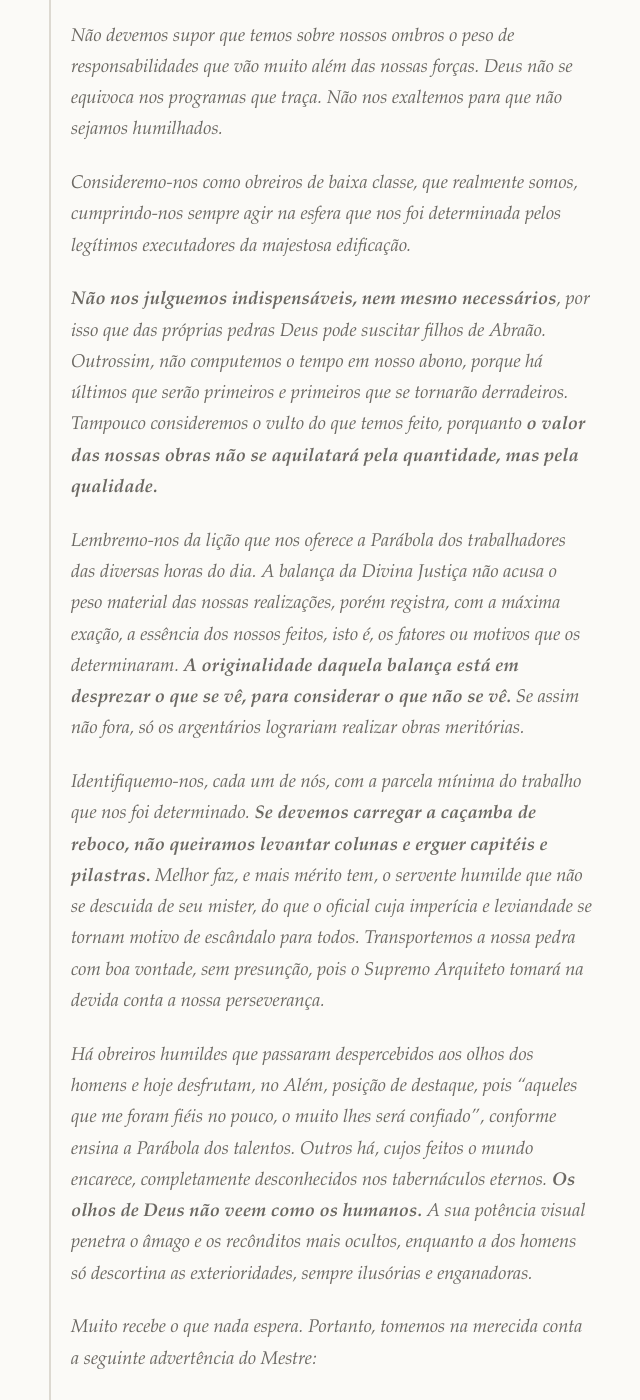
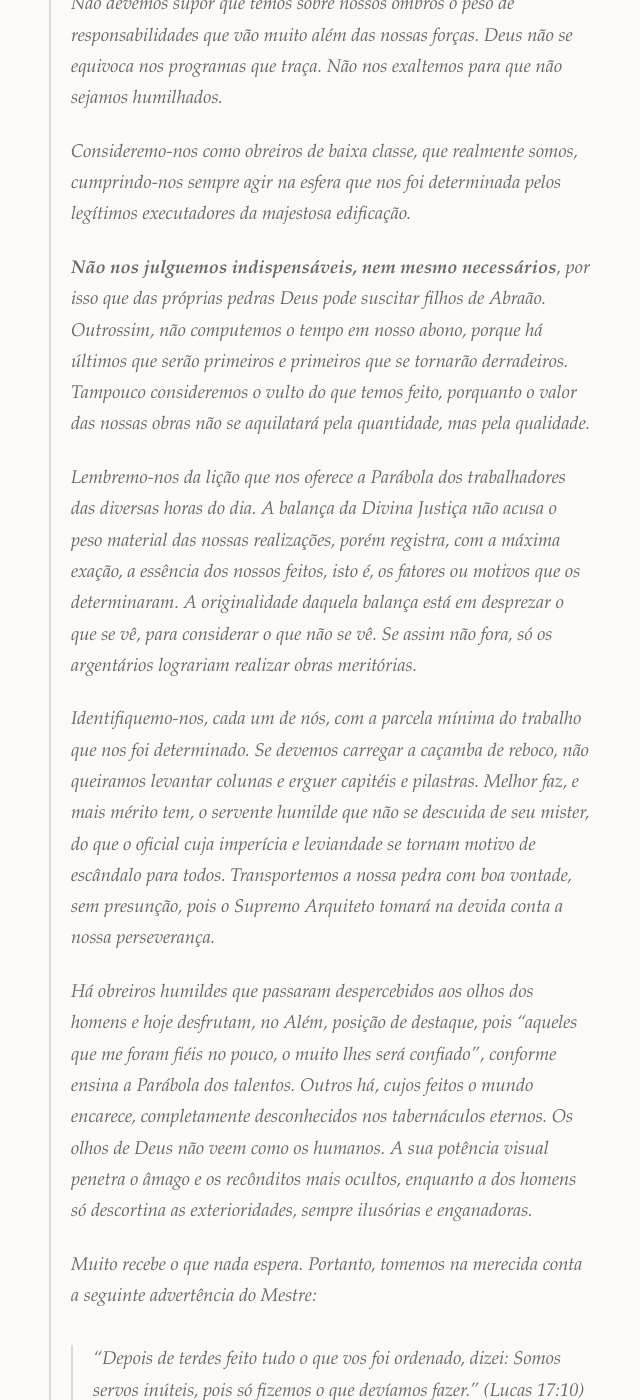
Before and after one commit to wfaquieri/singelas-referencias, a Jekyll site: the page built from _posts/2011-10-26-aos-obreiros-do-senhor.md, in a window 1280 px wide and 1400 px high, scrolled down 981 px. Shown: the whole window, without its empty margins (319-959 px from the left). Built offline with Jekyll 4.4.1, drawn with Linux system fonts in a browser that asks for light colours; some of the changed text lies outside the part shown.

```diff
--- a/_posts/2011-10-26-aos-obreiros-do-senhor.md
+++ b/_posts/2011-10-26-aos-obreiros-do-senhor.md
@@ -14,19 +14,19 @@ description: "Trecho de Na Seara do Mestre, de Vinícius, sobre a desproporção
 >
 > Por misericórdia nos foi outorgada a oportunidade de desempenharmos certas tarefas de pouca monta dentro da imensidade daquele labor, de acordo com as nossas restritas e acanhadas possibilidades. Dizemos por misericórdia, porque se trata de facultar aos devedores os meios de ressarcirem seus débitos atrasados.
 >
-> **A parte que toca a cada um de nós pode ser comparada às sombras de um grande quadro. Tomar, portanto, esta parte ínfima como sendo o quadro completo é simplesmente irrisório.** Demais, essa pretensão pode inutilizar-nos, tornando-nos incapazes de fazer o mínimo de que fomos incumbidos. Seremos, nessa hipótese, substituídos, talvez com vantagem para a consecução da obra, e grande desproveito para nós.
+> A parte que toca a cada um de nós pode ser comparada às sombras de um grande quadro. Tomar, portanto, esta parte ínfima como sendo o quadro completo é simplesmente irrisório. Demais, essa pretensão pode inutilizar-nos, tornando-nos incapazes de fazer o mínimo de que fomos incumbidos. Seremos, nessa hipótese, substituídos, talvez com vantagem para a consecução da obra, e grande desproveito para nós.
 >
 > Não devemos supor que temos sobre nossos ombros o peso de responsabilidades que vão muito além das nossas forças. Deus não se equivoca nos programas que traça. Não nos exaltemos para que não sejamos humilhados.
 >
 > Consideremo-nos como obreiros de baixa classe, que realmente somos, cumprindo-nos sempre agir na esfera que nos foi determinada pelos legítimos executadores da majestosa edificação.
 >
-> **Não nos julguemos indispensáveis, nem mesmo necessários**, por isso que das próprias pedras Deus pode suscitar filhos de Abraão. Outrossim, não computemos o tempo em nosso abono, porque há últimos que serão primeiros e primeiros que se tornarão derradeiros. Tampouco consideremos o vulto do que temos feito, porquanto **o valor das nossas obras não se aquilatará pela quantidade, mas pela qualidade.**
+> **Não nos julguemos indispensáveis, nem mesmo necessários**, por isso que das próprias pedras Deus pode suscitar filhos de Abraão. Outrossim, não computemos o tempo em nosso abono, porque há últimos que serão primeiros e primeiros que se tornarão derradeiros. Tampouco consideremos o vulto do que temos feito, porquanto o valor das nossas obras não se aquilatará pela quantidade, mas pela qualidade.
 >
-> Lembremo-nos da lição que nos oferece a Parábola dos trabalhadores das diversas horas do dia. A balança da Divina Justiça não acusa o peso material das nossas realizações, porém registra, com a máxima exação, a essência dos nossos feitos, isto é, os fatores ou motivos que os determinaram. **A originalidade daquela balança está em desprezar o que se vê, para considerar o que não se vê.** Se assim não fora, só os argentários lograriam realizar obras meritórias.
+> Lembremo-nos da lição que nos oferece a Parábola dos trabalhadores das diversas horas do dia. A balança da Divina Justiça não acusa o peso material das nossas realizações, porém registra, com a máxima exação, a essência dos nossos feitos, isto é, os fatores ou motivos que os determinaram. A originalidade daquela balança está em desprezar o que se vê, para considerar o que não se vê. Se assim não fora, só os argentários lograriam realizar obras meritórias.
 >
-> Identifiquemo-nos, cada um de nós, com a parcela mínima do trabalho que nos foi determinado. **Se devemos carregar a caçamba de reboco, não queiramos levantar colunas e erguer capitéis e pilastras.** Melhor faz, e mais mérito tem, o servente humilde que não se descuida de seu mister, do que o oficial cuja imperícia e leviandade se tornam motivo de escândalo para todos. Transportemos a nossa pedra com boa vontade, sem presunção, pois o Supremo Arquiteto tomará na devida conta a nossa perseverança.
+> Identifiquemo-nos, cada um de nós, com a parcela mínima do trabalho que nos foi determinado. Se devemos carregar a caçamba de reboco, não queiramos levantar colunas e erguer capitéis e pilastras. Melhor faz, e mais mérito tem, o servente humilde que não se descuida de seu mister, do que o oficial cuja imperícia e leviandade se tornam motivo de escândalo para todos. Transportemos a nossa pedra com boa vontade, sem presunção, pois o Supremo Arquiteto tomará na devida conta a nossa perseverança.
 >
-> Há obreiros humildes que passaram despercebidos aos olhos dos homens e hoje desfrutam, no Além, posição de destaque, pois "aqueles que me foram fiéis no pouco, o muito lhes será confiado", conforme ensina a Parábola dos talentos. Outros há, cujos feitos o mundo encarece, completamente desconhecidos nos tabernáculos eternos. **Os olhos de Deus não veem como os humanos.** A sua potência visual penetra o âmago e os recônditos mais ocultos, enquanto a dos homens só descortina as exterioridades, sempre ilusórias e enganadoras.
+> Há obreiros humildes que passaram despercebidos aos olhos dos homens e hoje desfrutam, no Além, posição de destaque, pois "aqueles que me foram fiéis no pouco, o muito lhes será confiado", conforme ensina a Parábola dos talentos. Outros há, cujos feitos o mundo encarece, completamente desconhecidos nos tabernáculos eternos. Os olhos de Deus não veem como os humanos. A sua potência visual penetra o âmago e os recônditos mais ocultos, enquanto a dos homens só descortina as exterioridades, sempre ilusórias e enganadoras.
 >
 > Muito recebe o que nada espera. Portanto, tomemos na merecida conta a seguinte advertência do Mestre:
 >
@@ -35,7 +35,7 @@ description: "Trecho de Na Seara do Mestre, de Vinícius, sobre a desproporção
 >
 > > **"Ninguém pense de si mesmo mais do que convém."**
 >
-> Vigiemos e oremos, para que não se enfunem as velas da vaidade, arrastando o nosso barco para o sorvedouro. Não nos iludamos com as aparências. **Toda obra que se cristaliza no personalismo já está condenada, porque importa no cabouqueiro arvorado em arquiteto.**
+> Vigiemos e oremos, para que não se enfunem as velas da vaidade, arrastando o nosso barco para o sorvedouro. Não nos iludamos com as aparências. Toda obra que se cristaliza no personalismo já está condenada, porque importa no cabouqueiro arvorado em arquiteto.
 >
 > Afastemos, pois, da nossa mente, a falsa e perigosa ideia de sermos dirigentes, quando realmente devemos ser os dirigidos.
 >
```
Also changed, not shown: _posts/2011-06-30-perispirito.md (+4 -4 lines), _posts/2012-04-06-a-instrucao.md (+4 -4 lines), _posts/2012-04-29-pluralidade-dos-mundos-habitados.md (+4 -4 lines).
